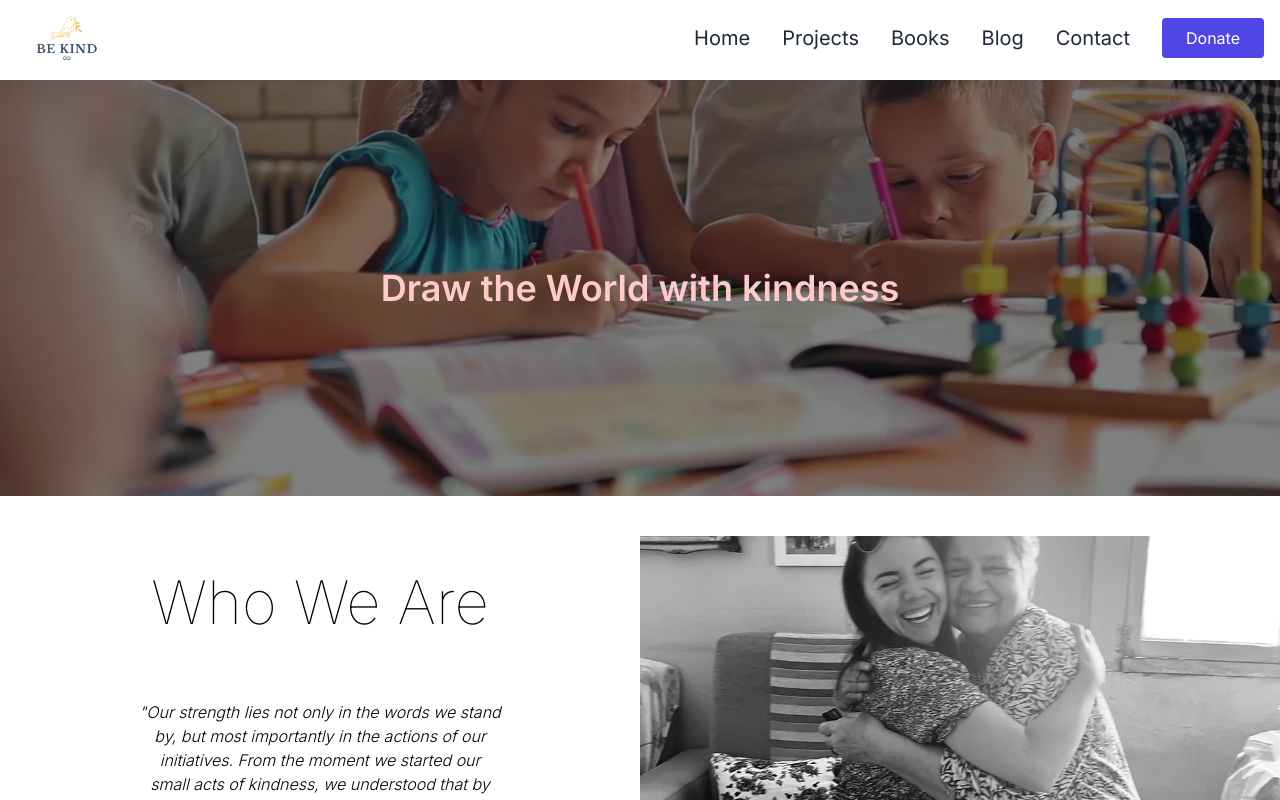
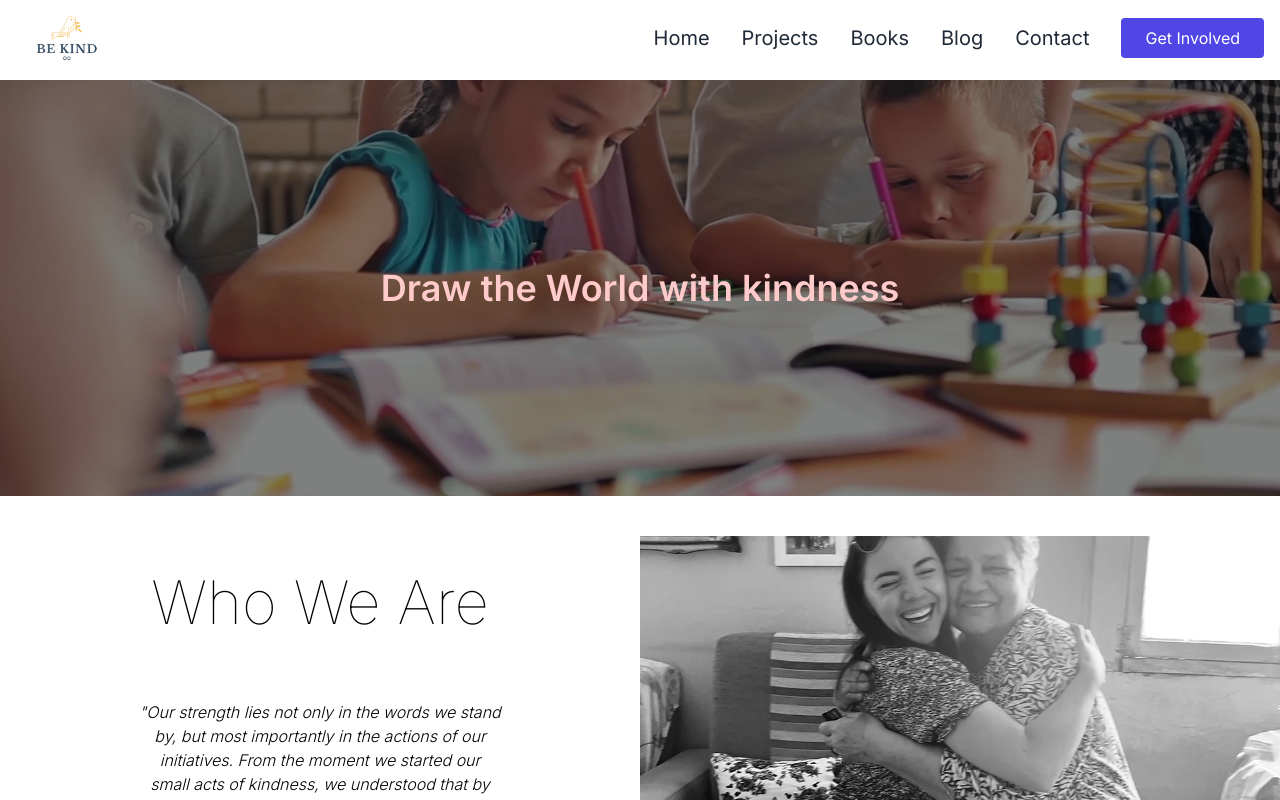
Before and after one commit to Stef14-bit/become-kind, a Next.js app: page / in a window 1280 px wide. Shown: the top 800 px of the page. Built offline with nearby package versions, Linux system fonts and the light colour scheme.

Commit message:
changed navbar button text / implemented galery

```diff
--- a/app/components/ImageGallery.tsx
+++ b/app/components/ImageGallery.tsx
@@ -6,8 +6,8 @@ type Props = {};
 
 function ImageGallery({}: Props) {
   return (
-    <div className="mb-56  p-5 flex overflow-scroll scroll-smooth">
-      <Image className="p-2" src={larisa0} alt={""} />
+    <div className="mb-56  p-5 flex overflow-scroll scroll-smooth snap-x">
+      <Image className="p-2 w-40" src={larisa0} alt={""} />
       <Image className="p-2" src={larisa0} alt={""} />
       <Image className="p-2" src={larisa0} alt={""} />
       <Image className="p-2" src={larisa0} alt={""} />
--- a/app/components/Nav.tsx
+++ b/app/components/Nav.tsx
@@ -65,7 +65,7 @@ const Nav: React.FC = () => {
             </a>
           </li>
         ))}
-        <Button>Donate</Button>
+        <Button>Get Involved</Button>
       </ul>
     </div>
   );
```
